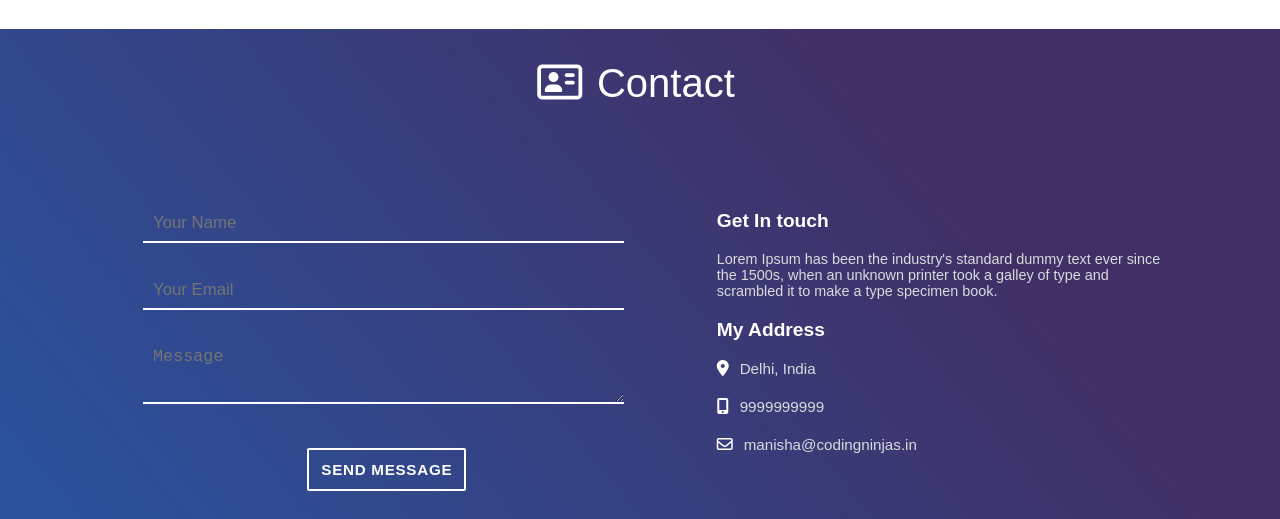
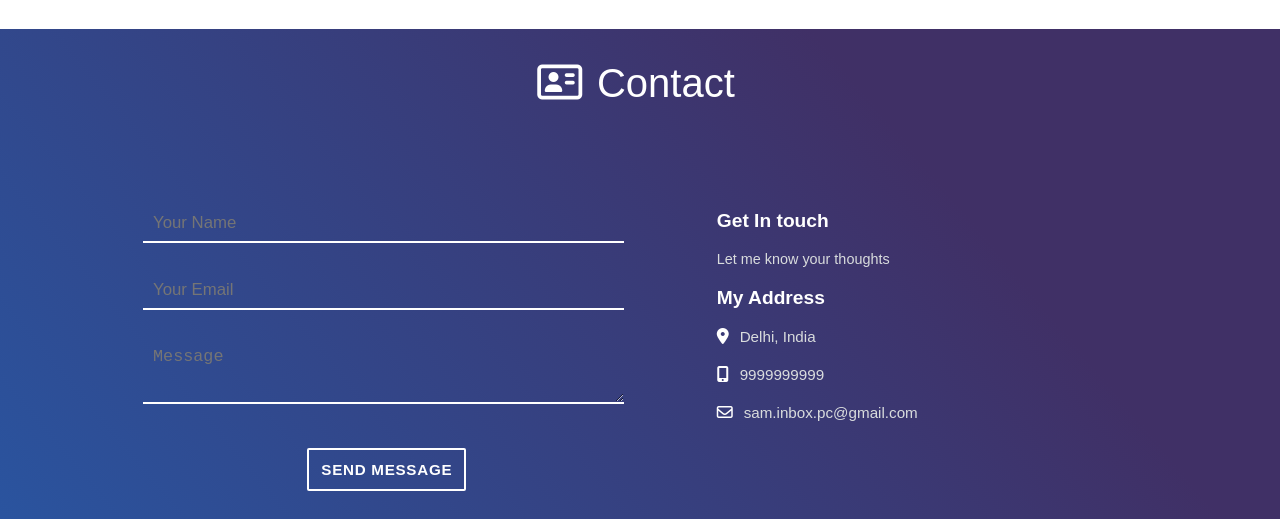
Before and after one commit to beagentcoder/portfo, a plain HTML site: page index.html in a window 1280 px wide. Shown: the part 3393-3912 px from the top of the page. Drawn offline with Linux system fonts and the light colour scheme.

Commit message:
Add files via upload

```diff
--- a/index.html
+++ b/index.html
@@ -414,7 +414,7 @@
                 <div id="my-details-container">
 
                     <h3> Get In touch </h3>
-                    <p> Lorem Ipsum has been the industry's standard dummy text ever since the 1500s, when an unknown printer took a galley of type and scrambled it to make a type specimen book. </p>
+                    <p> Let me know your thoughts </p>
 
                     <h3> My Address </h3>
                     <div class="my-details-info-container">
@@ -427,7 +427,7 @@
                     </div>
                     <div class="my-details-info-container">
                         <i class="far fa-envelope"></i>
-                        <span>manisha@codingninjas.in</span>
+                        <span>sam.inbox.pc@gmail.com</span>
                     </div>
                 </div>
             </div>
```
